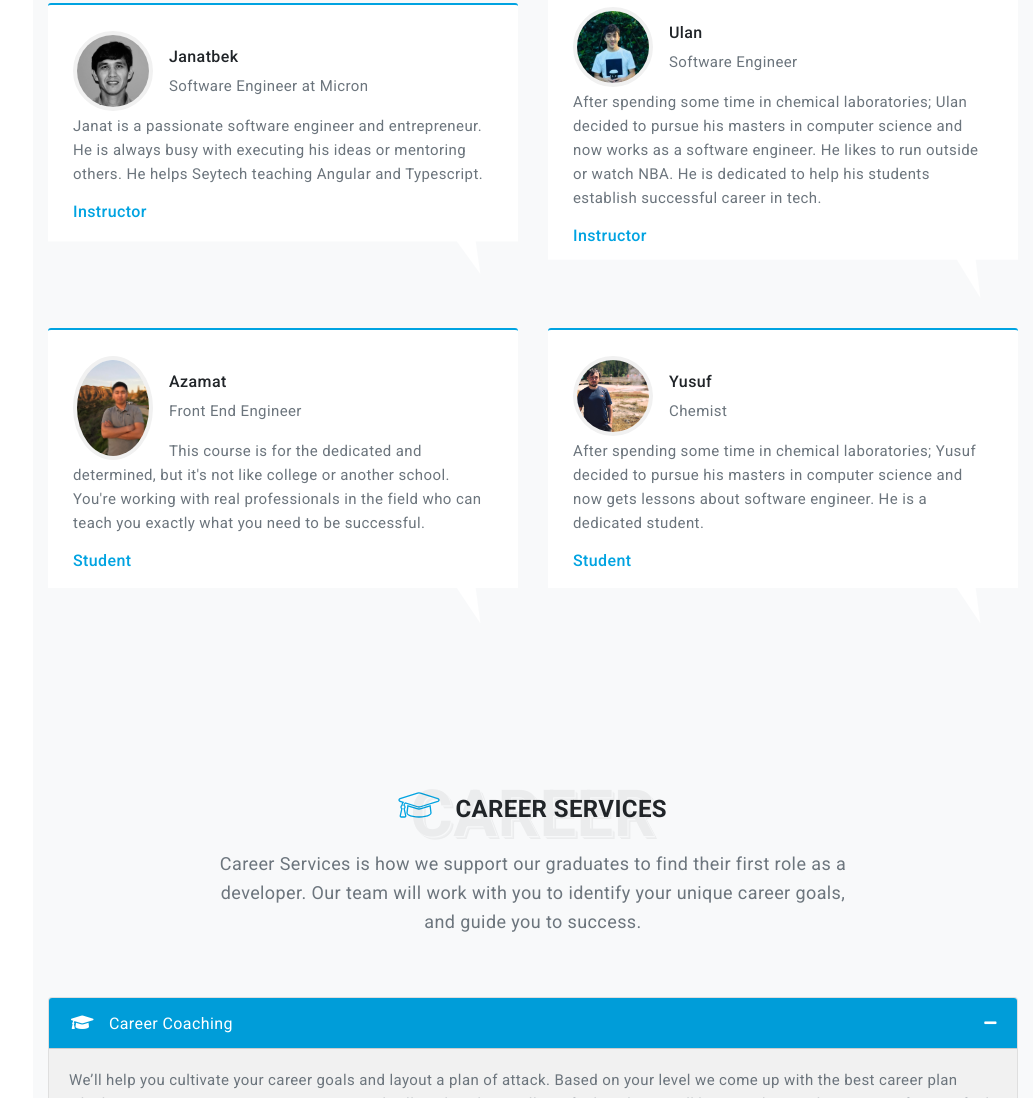
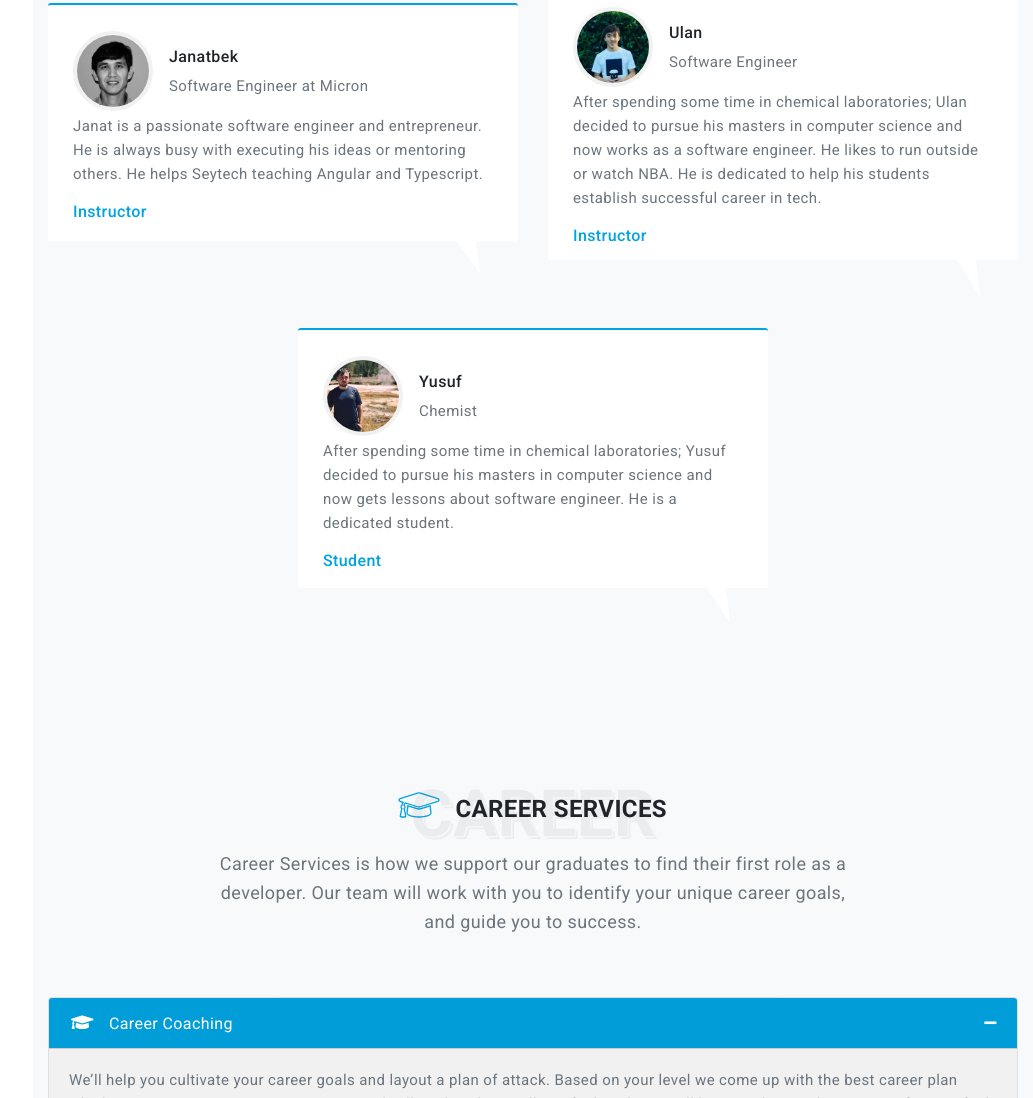
Before and after one commit to maratgaip/seytech-dashboard, a plain HTML site: page index.html in a window 1280 px wide. Shown: the part 4072-5170 px from the top of the page, without its empty margins (247-1280 px from the left). Drawn offline with Linux system fonts and the light colour scheme.

Commit message:
Revert "added profile content"

```diff
--- a/index.html
+++ b/index.html
@@ -537,7 +537,7 @@
 								</div>
 							</div>
 						</div>
-						<div class="col-md-6">
+<div class="col-md-6">
 							<div class="item">
                             		                        <div class="testi-content">
                             		                            <div class="testi-box mt-30">
@@ -556,29 +556,6 @@
                             		                                    After spending some time in chemical laboratories; Ulan decided to pursue his masters in computer science and now works as a software engineer. He likes to run outside or watch NBA. He is dedicated to help his students establish successful career in tech.
                             		                                </p>
                             		                                <h4>Instructor</h4>
-                            		                            </div>
-                            		                        </div>
-                            		                    </div>
-						</div>
-						<div class="col-md-6">
-							<div class="item">
-                            		                        <div class="testi-content">
-                            		                            <div class="testi-box mt-30">
-                            		                            	<div class="">
-                            			                                <div class="float-left mr-3">
-                            			                                    <div class="client-img">
-                            			                                        <img src="./images/users/azamat.jpg" alt="" class="img-fluid rounded-circle">
-                            			                                    </div>
-                            			                                </div>
-                            			                                <div class="clients-name text-left pt-3">
-                            			                                    <h6 class="position-relative">Azamat</h6>
-                            			                                    <p class="text-muted">Front End Engineer</p>
-                            			                                </div>
-                            			                            </div>
-                            		                                <p class="text-muted">
-                            		                                    This course is for the dedicated and determined, but it's not like college or another school. You're working with real professionals in the field who can teach you exactly what you need to be successful.
-                            		                                </p>
-                            		                                <h4>Student</h4>
                             		                            </div>
                             		                        </div>
                             		                    </div>
```
Also changed, not shown: images/users/azamat.jpg (deleted).
